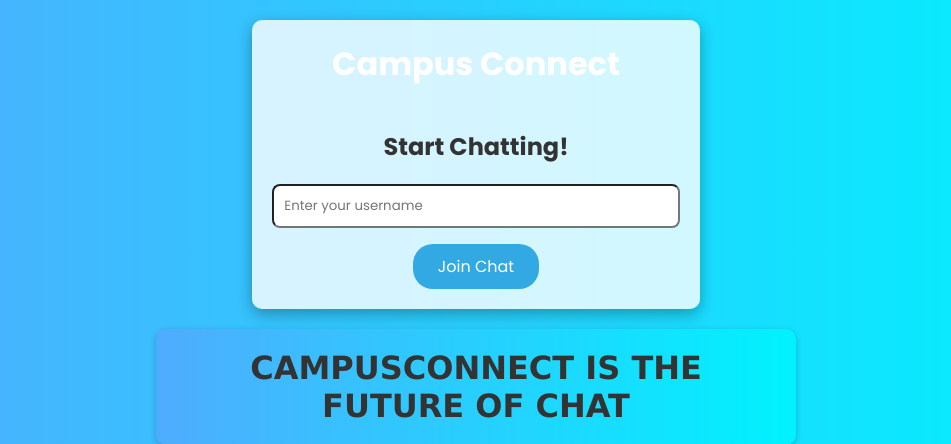
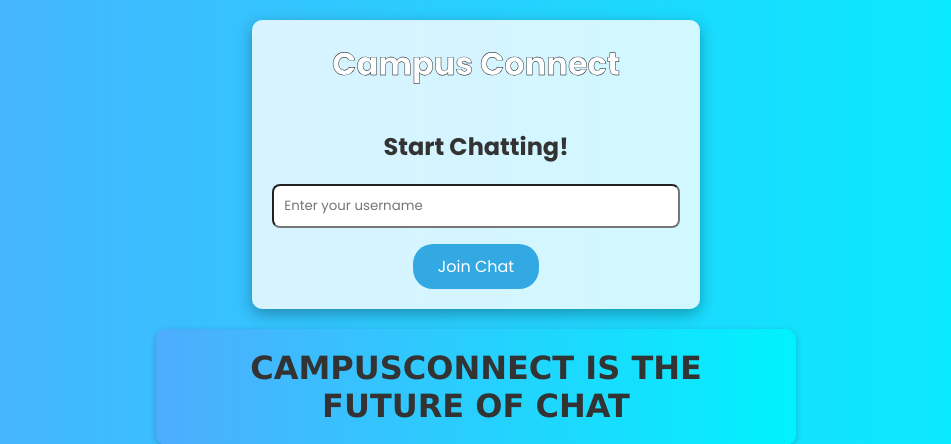
Before and after one commit to rahmanm16/Web-based-App, a PHP site: page / in a window 1280 px wide. Shown: the top 444 px of the page, without its empty margins (164-1115 px from the left). Run offline with PHP 8.4, Linux system fonts and the light colour scheme.

Commit message:
added outline around CampusConnect title for better readability

```diff
--- a/css/index.css
+++ b/css/index.css
@@ -35,6 +35,11 @@ body {
     border-radius: 10px;
     box-shadow: 0 5px 15px rgba(0, 0, 0, 0.3);
     width: 100%;
+}
+
+#about__title {
+    -webkit-text-stroke-width: 0.05vh;
+    -webkit-text-stroke-color: black;
 }
 
 .chat-window__container {
```
